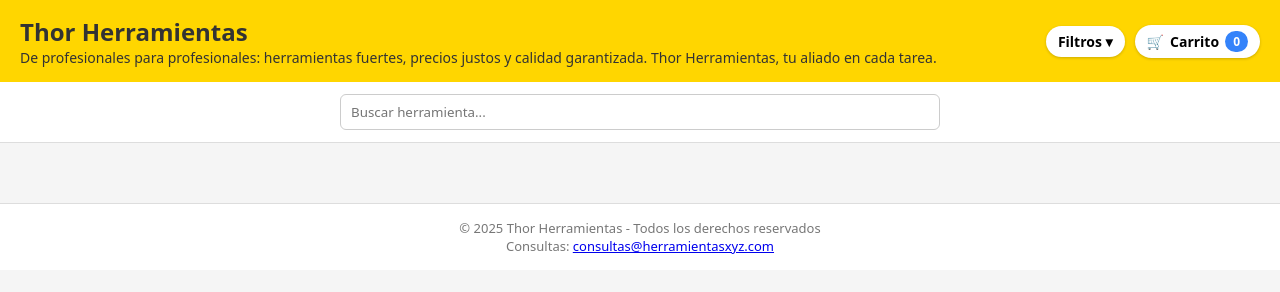
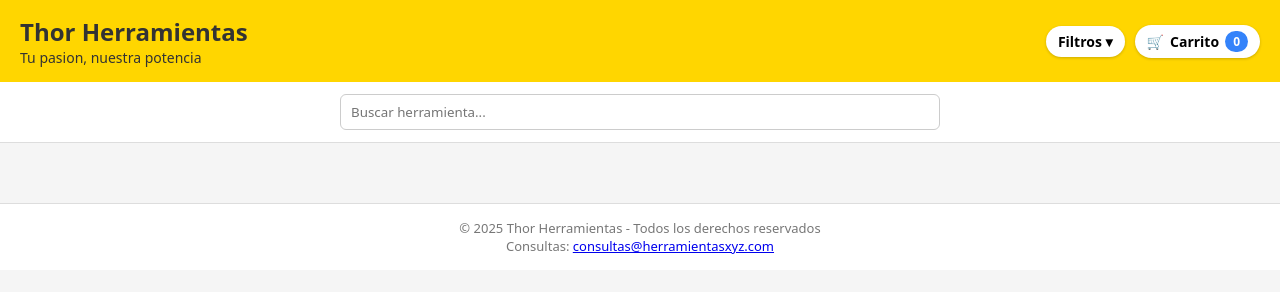
Before and after one commit to franco-pereyra10/thorHerramientass, a plain HTML site: page index.html in a window 1280 px wide. Drawn offline with Linux system fonts and the light colour scheme; no server answers.

Commit message:
Add files via upload

```diff
--- a/index.html
+++ b/index.html
@@ -10,7 +10,7 @@
     <header class="header">
         <div class="logo">
             <h1>Thor Herramientas</h1>
-            <p>De profesionales para profesionales: herramientas fuertes, precios justos y calidad garantizada. Thor Herramientas, tu aliado en cada tarea.</p>
+            <p>Tu pasion, nuestra potencia</p>
         </div>
 
         <div class="header-right">
```
